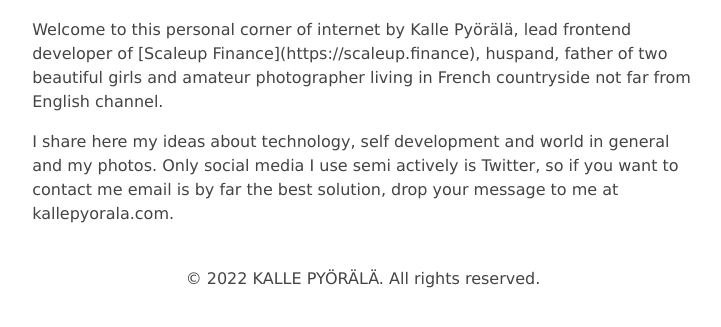
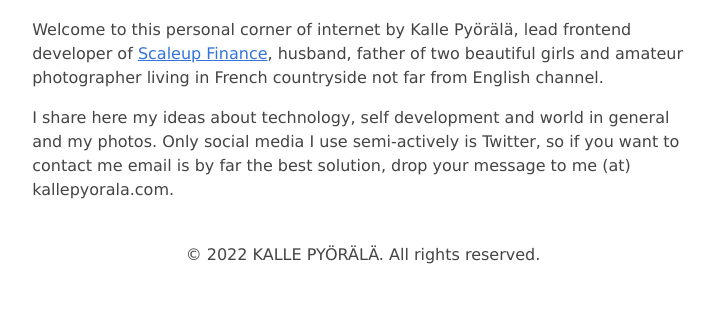
Before and after one commit to kallepyorala/kallepyorala-com, an Astro site: page / in a window 1280 px wide. Shown: the part 187-514 px from the top of the page, without its empty margins (277-998 px from the left). Built offline with nearby package versions, Linux system fonts and the light colour scheme; Astro itself is replaced by a stand-in of ours.

Commit message:
cover page fixed

```diff
--- a/src/pages/index.astro
+++ b/src/pages/index.astro
@@ -16,15 +16,16 @@ import { SITE_TITLE, SITE_DESCRIPTION } from "../config";
       <h1>Welcome!</h1>
       <p>
         Welcome to this personal corner of internet by Kalle Pyörälä, lead
-        frontend developer of [Scaleup Finance](https://scaleup.finance),
-        huspand, father of two beautiful girls and amateur photographer living
-        in French countryside not far from English channel.
+        frontend developer of <a href="https://scaleup.finance" target="_blank"
+          >Scaleup Finance</a
+        >, husband, father of two beautiful girls and amateur photographer
+        living in French countryside not far from English channel.
       </p>
       <p>
         I share here my ideas about technology, self development and world in
-        general and my photos. Only social media I use semi actively is Twitter,
+        general and my photos. Only social media I use semi-actively is Twitter,
         so if you want to contact me email is by far the best solution, drop
-        your message to me at kallepyorala.com.
+        your message to me (at) kallepyorala.com.
       </p>
     </main>
     <Footer />
```
